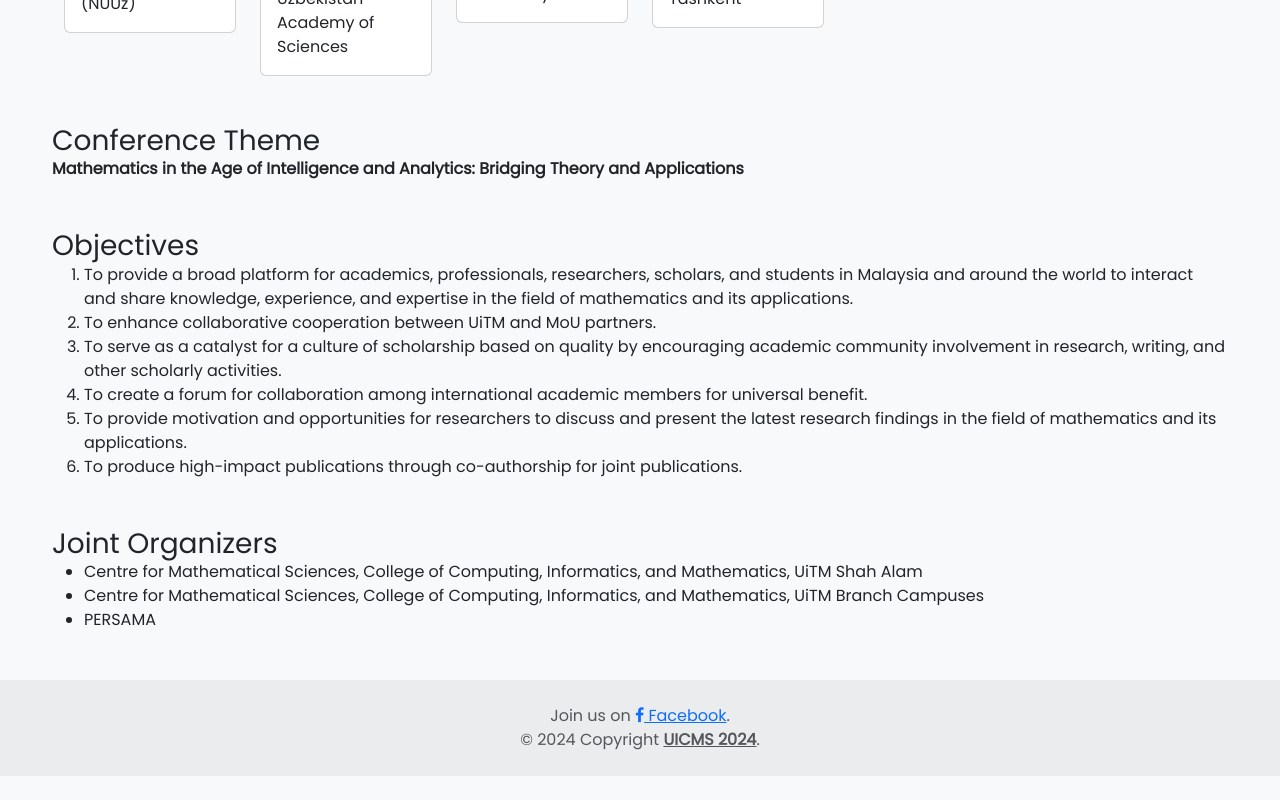
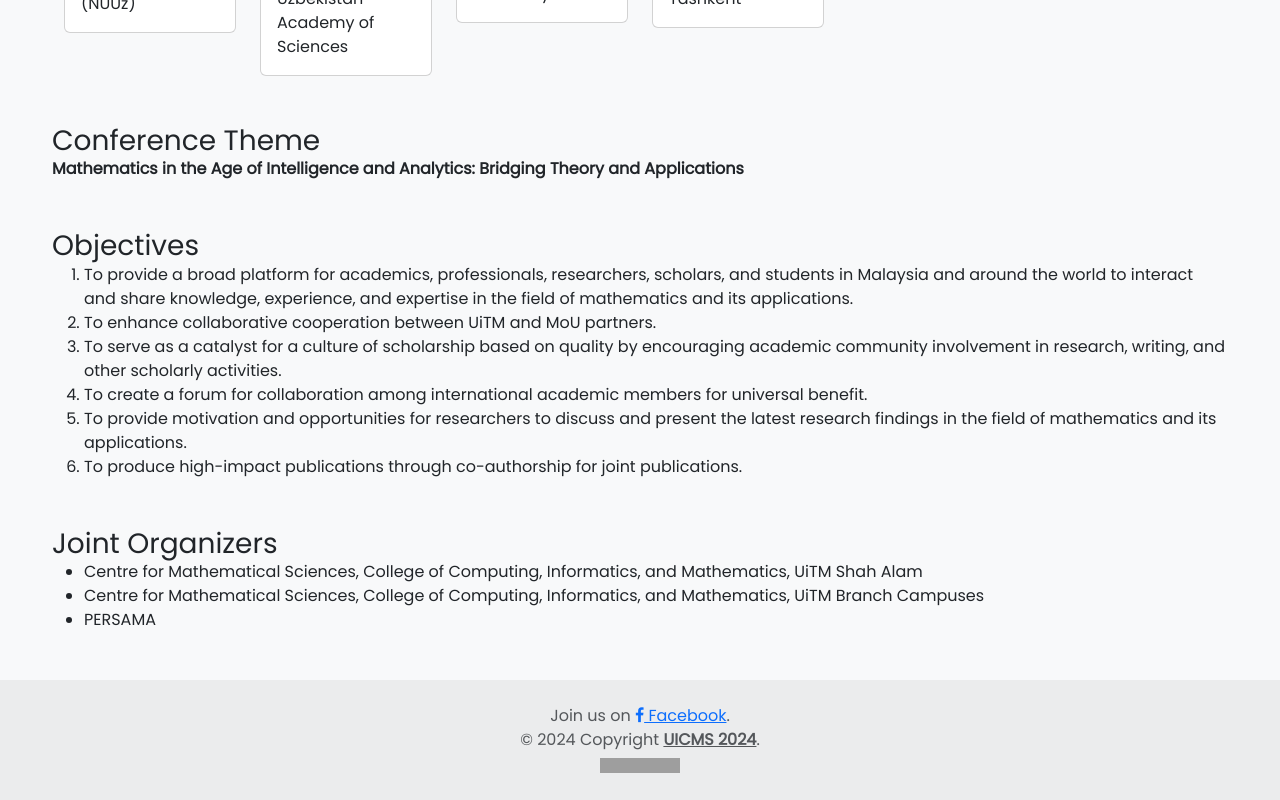
Before and after one commit to uicms2024/uicms2024.github.io, an Angular app: page /home in a window 1280 px wide. Shown: the part 1865-2665 px from the top of the page. Before the commit the page ends 2641 px from the top, so only its background shows below. Built offline with nearby package versions, Linux system fonts and the light colour scheme; grey boxes are pictures that could not be loaded.

Commit message:
Update meta description and update tracker with no javascript

```diff
--- a/src/app/footer/footer.component.html
+++ b/src/app/footer/footer.component.html
@@ -8,17 +8,23 @@
     &copy; 2024 Copyright
     <a class="text-reset fw-bold" href="{{ confUrl }}">{{ confAbbrev }}</a
     >.
+
+    <!-- Copyright -->
+    <!-- Tracker-->
+    <!-- <script id="_waurpp">var _wau = _wau || []; _wau.push(["small", "ll8vvdyyuj", "rpp"]);</script><script async src="//waust.at/s.js"></script> -->
+    <p>
+      <a href="http://whos.amung.us/stats/ll8vvdyyuj/">
+        <img
+          src="http://whos.amung.us/swidget/ll8vvdyyuj.png"
+          alt="uicms stats"
+          width="80"
+          height="15"
+          [border]="0"
+        />
+      </a>
+    </p>
+
+    <!-- Tracker-->
   </div>
-  <!-- Copyright -->
-  <!-- Tracker-->
-  <div class="text-center">
-    <script id="_wauwt7">
-      var _wau = _wau || [];
-      _wau.push(["small", "neets59j9c", "wt7"]);
-    </script>
-    <script async src="//waust.at/s.js"></script>
-  </div>
-
-  <!-- Tracker-->
 </footer>
 <!-- Footer -->
--- a/src/index.html
+++ b/src/index.html
@@ -2,8 +2,10 @@
 <html lang="en">
 <head>
   <meta charset="utf-8">
-  <title>UICMS 2024</title>
+  <title>UICMS 2024 - UiTM International Conference on Mathematical Sciences 2024</title>
   <base href="/">
+  <meta name="robots" content="follow, index">
+  <meta name="description" content="We are delighted to invite you to the UiTM International Conference on Mathematical Sciences 2024 (UICMS 2024). This conference is set to be a milestone event, unfolding on the 12th and 13th of October 2024. UICMS 2024 aims to bring together a diverse group of thought leaders, innovators, and practitioners from around the world. We are focusing on the critical role of mathematics in the current age of intelligence and analytics, emphasizing the bridge between theoretical advancements and practical applications. This gathering is a unique opportunity for academics, professionals, researchers, scholars, and students to engage in a rich exchange of ideas, experiences, and expertise.">
   <meta name="viewport" content="width=device-width, initial-scale=1">
   <link rel="icon" type="image/x-icon" href="favicon.ico">
   <link href="https://cdn.jsdelivr.net/npm/bootstrap@5.3.2/dist/css/bootstrap.min.css" rel="stylesheet">
```
